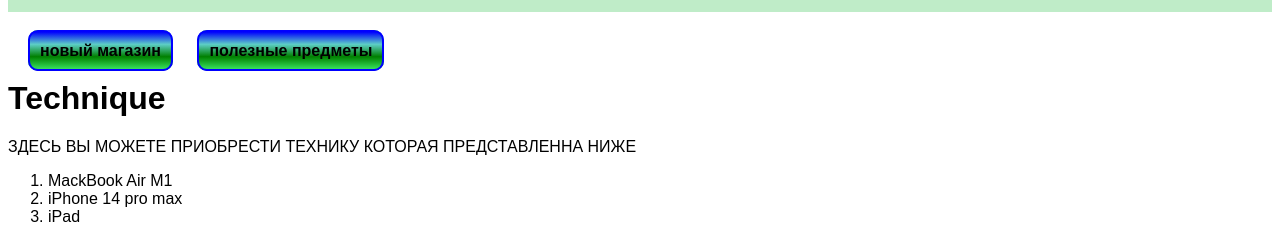
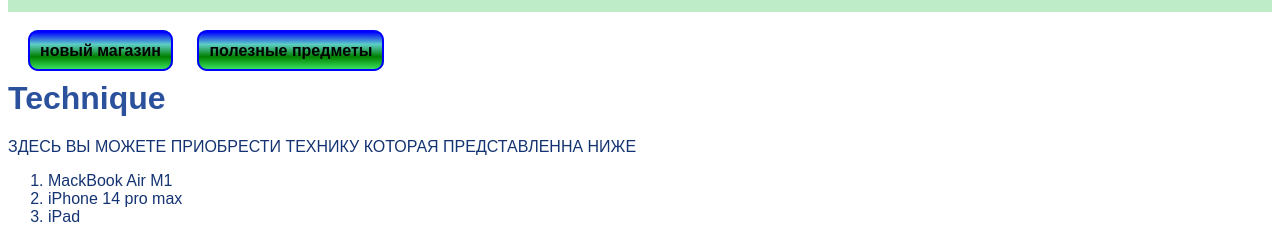
Before and after one commit to MyAlgoritmika/vera, a plain HTML site: page index.html in a window 1280 px wide. Shown: the part 96-339 px from the top of the page. Drawn offline with Linux system fonts and the light colour scheme.

Commit message:
Update style.css

```diff
--- a/style.css
+++ b/style.css
@@ -10,7 +10,7 @@
     color: black;
 }
 ol {
-    color:
+    color:rgb(20, 51, 114)
 }
 
 
@@ -79,3 +79,13 @@
     left: 300px;
     bottom: 20px;
 }
+ p   {
+    color: rgb(20, 51, 114);
+}
+ img:hover {
+    transform: scale(1.2);
+    transition: all;
+ }
+ h1 {
+    color: rgb(43, 81, 157);
+ }
```
